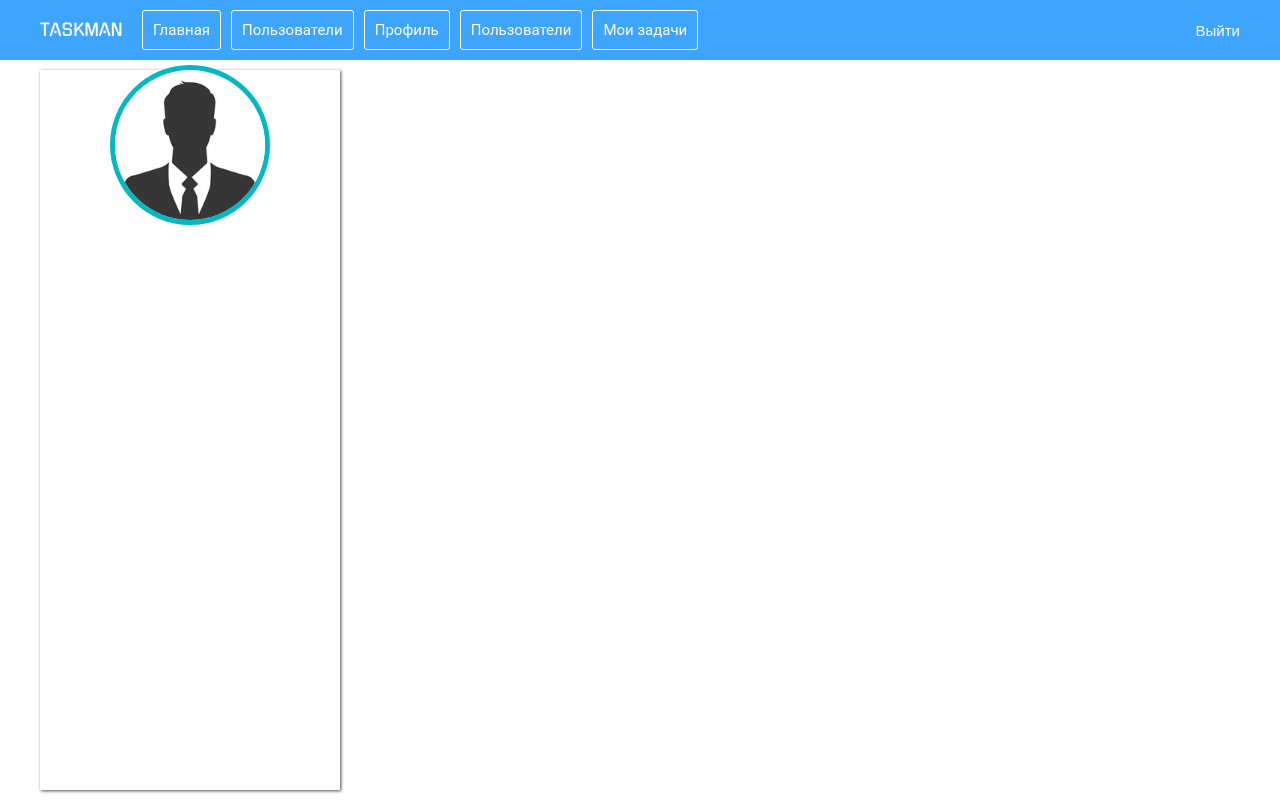
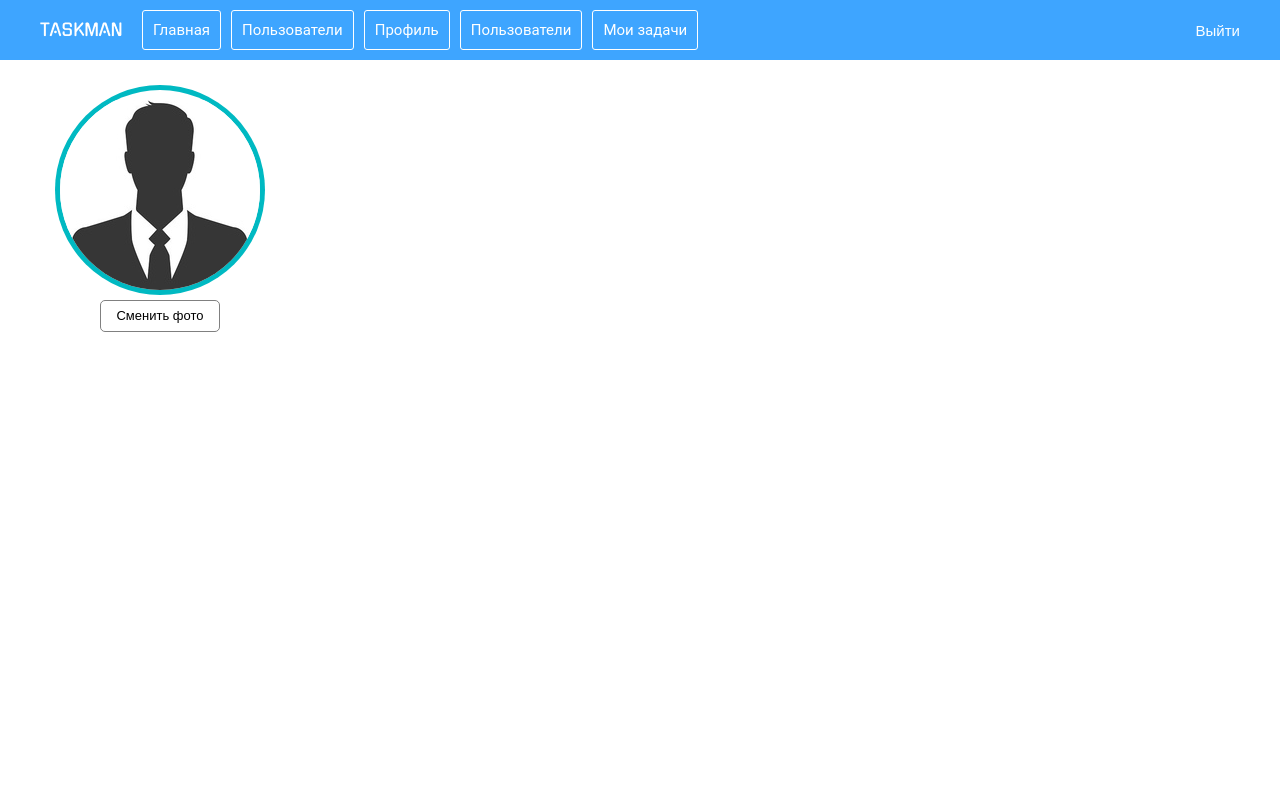
Before and after one commit to evkondr/taskman, a React (Create React App) app: page /profile in a window 1280 px wide. Built offline with nearby package versions, Linux system fonts and the light colour scheme; no server answers; sample sign-in values are in the browser's storage.

Commit message:
feat: add avatar sidebar on profile page

```diff
--- a/src/components/Button.tsx
+++ b/src/components/Button.tsx
@@ -11,6 +11,7 @@ const StyledButton = styled.button<IButton>`
     font-size: 1.3rem;
     border: 1px solid grey;
     border-radius: 5px;
+    background: transparent;
     padding: 15px;
     line-height: 0;
     cursor: pointer;
--- a/src/components/Container.tsx
+++ b/src/components/Container.tsx
@@ -8,7 +8,7 @@ interface ICenter extends IChildren{
 //STYLES
 const StyledContainer = styled.div`
     display: flex;
-    align-items: ${(props:ICenter) => props.centered?"center":"flex-start"};
+    align-items: ${(props:ICenter) => props.centered ? "center" : "flex-start"};
     max-width: 1200px;
     margin: 0 auto;
     height: 100%;
--- a/src/components/ProfileCard.jsx
+++ b/src/components/ProfileCard.jsx
@@ -15,13 +15,6 @@ const ProfileBlock = styled.article`
     border: 1px solid rgba(0, 0, 0, .1);
     border-radius: 5px;
     box-shadow: 1px 1px 10px rgba(0, 0, 0, 0.5);
-`
-const ProfileAvatar = styled.div`
-    width: 150px;
-    height: 150px;
-    border-radius: 50%;
-    border: 5px solid #00b9c2;
-    margin-bottom: 1rem;
 `
 const ProfileName = styled.p`
     width: 100%;
--- a/src/components/UserProfile.tsx
+++ b/src/components/UserProfile.tsx
@@ -1,40 +1,42 @@
-import React from "react";
 import styled from "styled-components";
 import { IUser } from "../interfaces";
 import Avatar from "./Avatar";
+import Button from "./Button";
+const Wrapper = styled.section`
+    display: grid;
+    grid-template-columns: 1fr, 2fr;
+    .profile-side{
+        display: flex;
+        width: 300px;
+        .profile-side__avatar{
+            display: flex;
+            flex-direction: column;
+            padding: 2rem;
+            align-items: center;
+        }
+    }
+    .profile-info{
 
-const StyledWrap = styled.div`
-    display: flex;
-    height: 100%;
-    box-shadow: 1px 1px 3px rgba(0,0,0, .7);
-`
-const AvatarSide = styled.aside`
-    display: flex;
-    flex-direction: column;
-    align-items: center;
-    width: 300px;
-`
-const AvatarWrap = styled.div`
-    width: 150px;
-`
-const InfoSide = styled.aside`
-    display: flex;
+    }
 `
 interface IUserProfileProps{
     currentUser: IUser | null
 }
 const UserProfile = ({currentUser}:IUserProfileProps) => {
     //#TODO: Do complete styles for this item
-    return <StyledWrap>
-        <AvatarSide>
-            <AvatarWrap>
-            <Avatar/>
-            </AvatarWrap>
-            <p>{currentUser?.name}</p>
-            <p>{currentUser?.phone}</p>
-            <p>{currentUser?.company.name}</p>
-        </AvatarSide>
-    </StyledWrap>
+    return <Wrapper >
+        <div className="profile-side">
+            <div className="profile-side__avatar">
+                <Avatar sz={200}/>
+                <Button clickHandler={() => alert("Функция пока недоступна")}>Сменить фото</Button>
+            </div>
+        </div>
+        <div className="profile-info">
+            <form className="profile-info__form">
+
+            </form>
+        </div>
+    </Wrapper>
 }
 
 export default UserProfile
```
